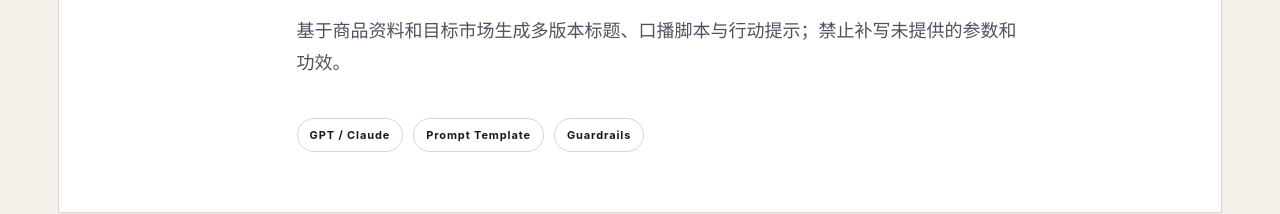
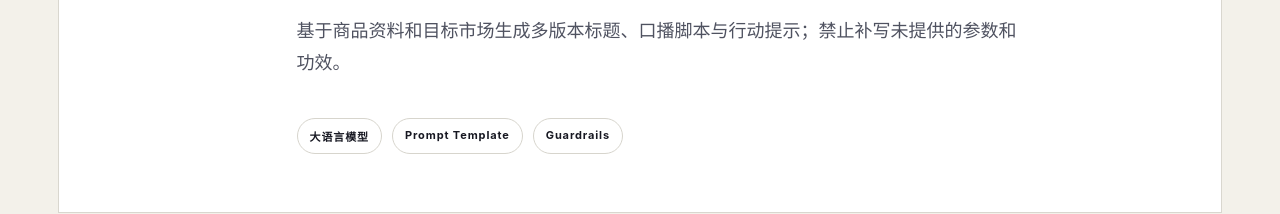
Before and after one commit to zyu72144-bit/xiaoxo, a plain HTML site: page index.html in a window 1280 px wide. Shown: the part 4216-4430 px from the top of the page. Drawn offline with Linux system fonts and the light colour scheme.

Commit message:
Clarify AI capability description

```diff
--- a/index.html
+++ b/index.html
@@ -123,7 +123,7 @@
 
         <div class="stack-viewport">
           <div class="stack-track" data-stack-track>
-            <article class="stack-card"><span>01</span><div><p>LLM COPY</p><h3>卖点脚本生成</h3><p>基于商品资料和目标市场生成多版本标题、口播脚本与行动提示；禁止补写未提供的参数和功效。</p><div><b>GPT / Claude</b><b>Prompt Template</b><b>Guardrails</b></div></div></article>
+            <article class="stack-card"><span>01</span><div><p>LLM COPY</p><h3>卖点脚本生成</h3><p>基于商品资料和目标市场生成多版本标题、口播脚本与行动提示；禁止补写未提供的参数和功效。</p><div><b>大语言模型</b><b>Prompt Template</b><b>Guardrails</b></div></div></article>
             <article class="stack-card"><span>02</span><div><p>MULTIMODAL</p><h3>商品场景图生成</h3><p>从白底图完成主体抠图、背景生成与图层合成，约束商品外观、比例和品牌标识不变形。</p><div><b>Image Generation</b><b>Inpainting</b><b>Compositing</b></div></div></article>
             <article class="stack-card"><span>03</span><div><p>LOCALIZATION</p><h3>多语言适配</h3><p>将英语、西班牙语文案、配音和字幕一起纳入模板，维护统一品牌术语并避免直译腔。</p><div><b>Translation</b><b>TTS</b><b>Subtitle</b></div></div></article>
             <article class="stack-card"><span>04</span><div><p>VIDEO</p><h3>数字人与视频合成</h3><p>将实拍、商品场景图、口播脚本和配音组合为短视频，按市场与卖点快速生成测试版本。</p><div><b>Digital Human</b><b>Voice</b><b>Template Video</b></div></div></article>
```
